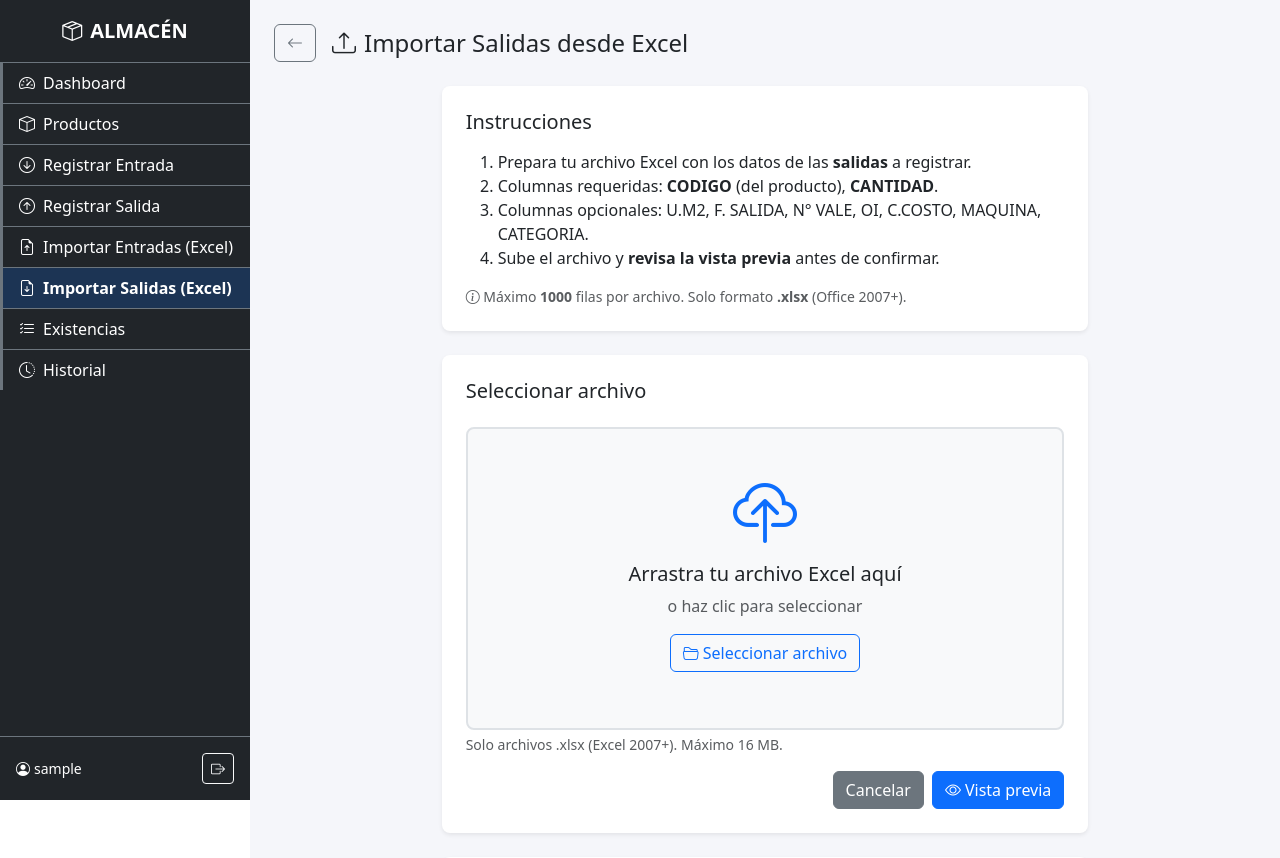
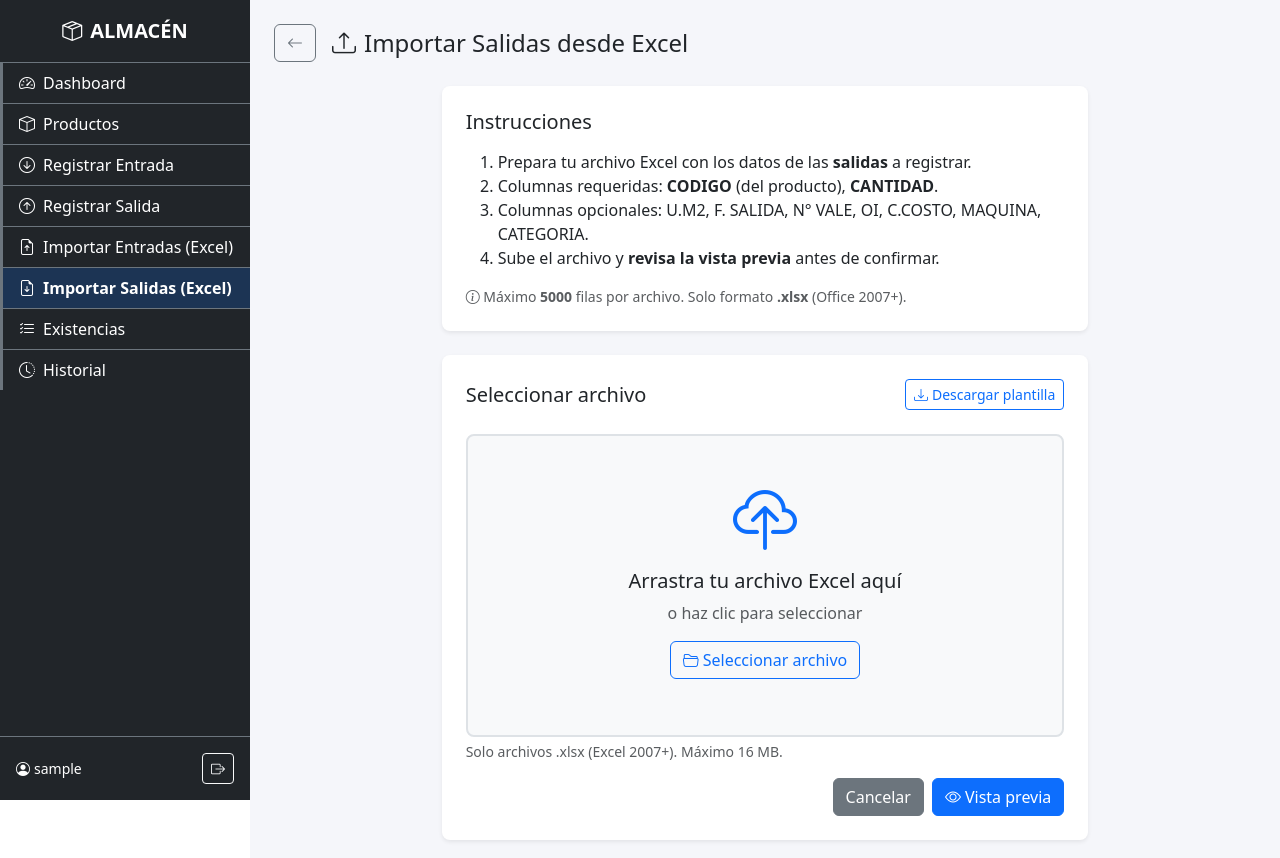
Before and after one commit to cponce123com-create/almacen, a Flask app: page /salidas/importar in a window 1280 px wide. Shown: the top 858 px of the page. Run offline with Flask 3, Linux system fonts and the light colour scheme; the visitor is signed in with stand-in values (Sample User, id 1).

Commit message:
Agregar plantillas descargables para entradas y salidas

```diff
--- a/app/routes.py
+++ b/app/routes.py
@@ -331,6 +331,89 @@ def producto_plantilla():
         as_attachment=True,
         download_name="plantilla_maestra.xlsx",
     )
+
+
+HEADERS_PLANTILLA_ENTRADA = [
+    "CODIGO", "CANTIDAD", "U.M2", "ZONA", "UBICACIÓN", "ALM",
+    "F.INGRESO", "OC", "G.REMISION",
+]
+
+HEADERS_PLANTILLA_SALIDA = [
+    "CODIGO", "CANTIDAD", "U.M2", "F. SALIDA", "N° VALE", "OI",
+    "C.COSTO", "MAQUINA", "CATEGORIA",
+]
+
+
+def _generar_plantilla(headers, titulo, nombre_archivo, ejemplos):
+    """Helper para generar una plantilla Excel descargable."""
+    try:
+        import openpyxl
+        from openpyxl.styles import Font, PatternFill, Alignment
+        from openpyxl.utils import get_column_letter
+    except ImportError:
+        return None, "openpyxl no está instalado."
+
+    wb = openpyxl.Workbook()
+    ws = wb.active
+    ws.title = titulo
+
+    hf = Font(bold=True, color="FFFFFF", size=11)
+    hfill = PatternFill(start_color="0D6EFD", end_color="0D6EFD", fill_type="solid")
+    ha = Alignment(horizontal="center", vertical="center")
+
+    for ci, h in enumerate(headers, 1):
+        c = ws.cell(row=1, column=ci, value=h)
+        c.font = hf; c.fill = hfill; c.alignment = ha
+
+    widths = [max(12, len(h) + 2) for h in headers]
+    for i, w in enumerate(widths, 1):
+        ws.column_dimensions[get_column_letter(i)].width = min(w, 40)
+
+    if ejemplos:
+        for ci, val in enumerate(ejemplos, 1):
+            c = ws.cell(row=2, column=ci, value=val)
+            c.font = Font(italic=True, color="888888")
+
+    output = io.BytesIO()
+    wb.save(output)
+    output.seek(0)
+    return output, None
+
+
+@routes_bp.route("/entradas/plantilla")
+@login_required
+def entradas_plantilla():
+    """Descargar plantilla Excel para importar entradas."""
+    ejemplos = ["(Ej: P001)", "(Ej: 10)", "(Ej: UND)", "(Ej: ZONA-A)",
+                "(Ej: EST-01)", "(Ej: ALM-01)", "(Ej: 01/01/2025)",
+                "(Ej: OC-001)", "(Ej: GR-001)"]
+    output, error = _generar_plantilla(
+        HEADERS_PLANTILLA_ENTRADA, "ENTRADA", "plantilla_entrada.xlsx", ejemplos
+    )
+    if error:
+        flash(error, "danger")
+        return redirect(url_for("routes.entradas_importar"))
+    return send_file(output,
+        mimetype="application/vnd.openxmlformats-officedocument.spreadsheetml.sheet",
+        as_attachment=True, download_name="plantilla_entrada.xlsx")
+
+
+@routes_bp.route("/salidas/plantilla")
+@login_required
+def salidas_plantilla():
+    """Descargar plantilla Excel para importar salidas."""
+    ejemplos = ["(Ej: P001)", "(Ej: 5)", "(Ej: UND)", "(Ej: 15/01/2025)",
+                "(Ej: V-001)", "(Ej: OI-001)", "(Ej: CC-100)",
+                "(Ej: MAQ-01)", "(Ej: GENERAL)"]
+    output, error = _generar_plantilla(
+        HEADERS_PLANTILLA_SALIDA, "SALIDA", "plantilla_salida.xlsx", ejemplos
+    )
+    if error:
+        flash(error, "danger")
+        return redirect(url_for("routes.salidas_importar"))
+    return send_file(output,
+        mimetype="application/vnd.openxmlformats-officedocument.spreadsheetml.sheet",
+        as_attachment=True, download_name="plantilla_salida.xlsx")
 
 
 # ---------------------------------------------------------------------------
--- a/app/templates/salidas_importar.html
+++ b/app/templates/salidas_importar.html
@@ -117,7 +117,7 @@
                 </ol>
                 <p class="text-muted small mb-0">
                     <i class="bi bi-info-circle"></i>
-                    Máximo <strong>{{ 1000 }}</strong> filas por archivo.
+                    Máximo <strong>{{ 5000 }}</strong> filas por archivo.
                     Solo formato <strong>.xlsx</strong> (Office 2007+).
                 </p>
             </div>
@@ -125,7 +125,12 @@
 
         <div class="card shadow-sm border-0">
             <div class="card-body p-4">
-                <h5 class="mb-4">Seleccionar archivo</h5>
+                <div class="d-flex justify-content-between align-items-center mb-4">
+                    <h5 class="mb-0">Seleccionar archivo</h5>
+                    <a href="{{ url_for('routes.salidas_plantilla') }}" class="btn btn-outline-primary btn-sm">
+                        <i class="bi bi-download me-1"></i>Descargar plantilla
+                    </a>
+                </div>
 
                 <form method="POST" enctype="multipart/form-data" id="uploadForm">
                     <div class="mb-3">
```
Also changed, not shown: app/templates/entradas_importar.html (+6 -1 lines).
